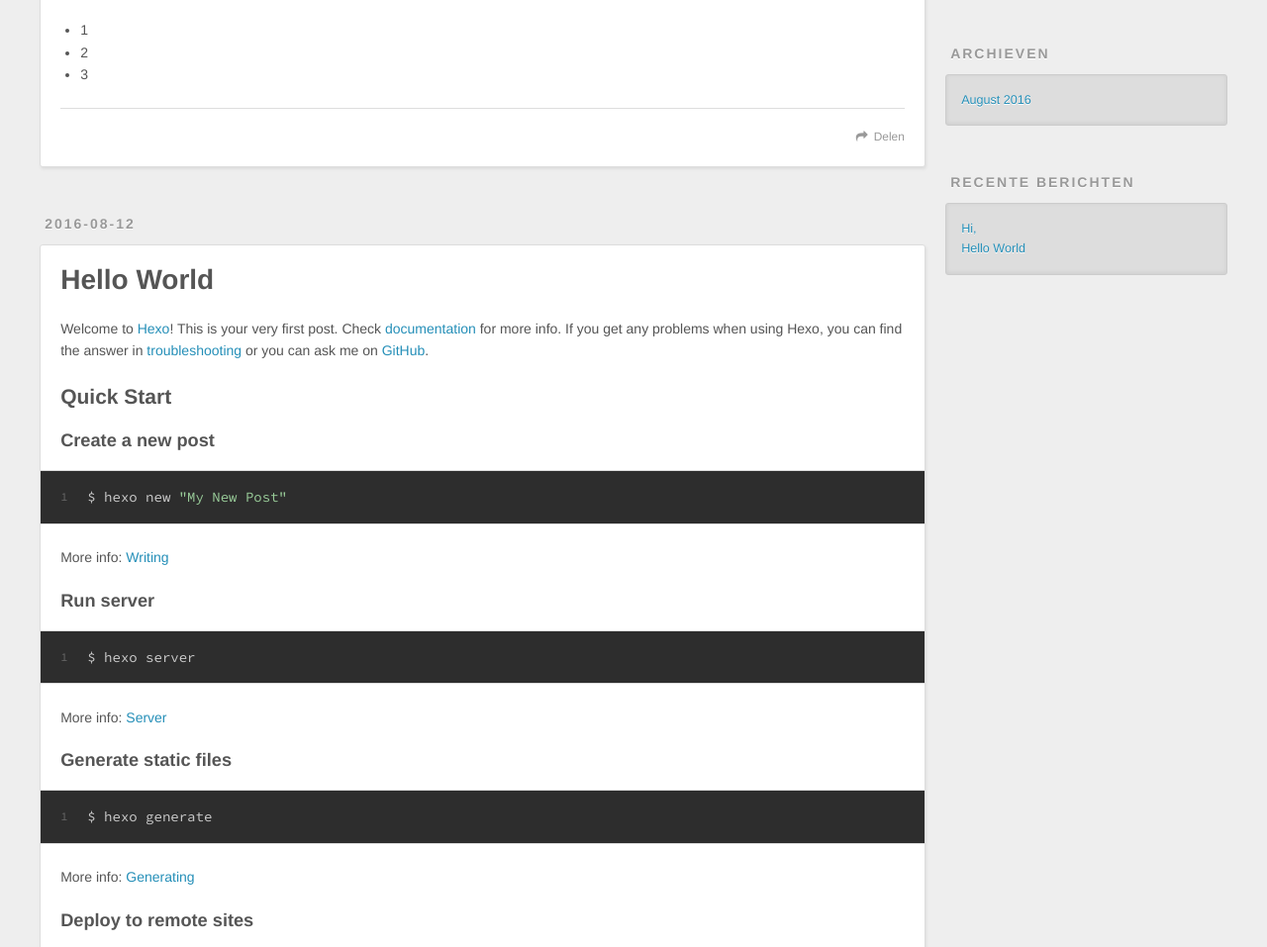
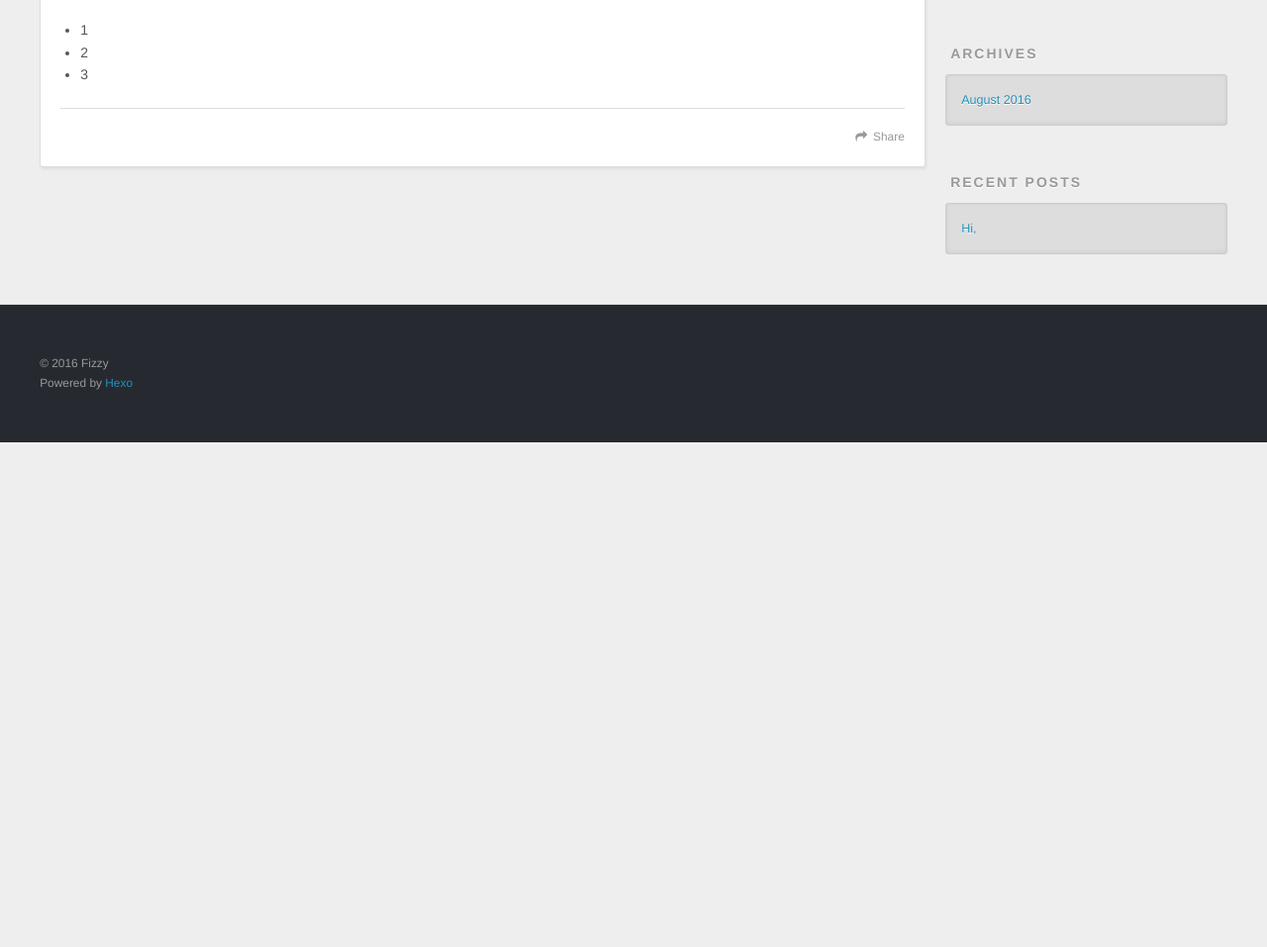
Before and after one commit to SpaxFiz/SpaxFiz.github.io, a plain HTML site: page index.html in a window 1280 px wide. Shown: the part 434-1391 px from the top of the page at 99% size. After the commit the page ends 881 px from the top, so only its background shows below. Drawn offline with nearby package versions, Linux system fonts and the light colour scheme.

Commit message:
Site updated: 2016-08-12 19:57:22

```diff
--- a/index.html
+++ b/index.html
@@ -50,7 +50,7 @@
 
           <a id="nav-rss-link" class="nav-icon" href="/atom.xml" title="RSS Feed"></a>
 
-        <a id="nav-search-btn" class="nav-icon" title="Zoeken"></a>
+        <a id="nav-search-btn" class="nav-icon" title="Search"></a>
       </nav>
       <div id="search-form-wrap">
         <form action="//google.com/search" method="get" accept-charset="UTF-8" class="search-form"><input type="search" name="q" results="0" class="search-form-input" placeholder="Search"><button type="submit" class="search-form-submit">&#xF002;</button><input type="hidden" name="sitesearch" value="http://fizzy.cc"></form>
@@ -96,52 +96,7 @@
 
     </div>
     <footer class="article-footer">
-      <a data-url="http://fizzy.cc/2016/08/12/Hi-siqing/" data-id="cirroqwji00005zs241grdp07" class="article-share-link">Delen</a>
-
-
-    </footer>
-  </div>
-
-</article>
-
-
-
-    <article id="post-hello-world" class="article article-type-post" itemscope itemprop="blogPost">
-  <div class="article-meta">
-    <a href="/2016/08/12/hello-world/" class="article-date">
-  <time datetime="2016-08-12T01:45:28.000Z" itemprop="datePublished">2016-08-12</time>
-</a>
-
-  </div>
-  <div class="article-inner">
-
-
-      <header class="article-header">
-
-
-    <h1 itemprop="name">
-      <a class="article-title" href="/2016/08/12/hello-world/">Hello World</a>
-    </h1>
-
-
-      </header>
-
-    <div class="article-entry" itemprop="articleBody">
-
-        <p>Welcome to <a href="https://hexo.io/" target="_blank" rel="external">Hexo</a>! This is your very first post. Check <a href="https://hexo.io/docs/" target="_blank" rel="external">documentation</a> for more info. If you get any problems when using Hexo, you can find the answer in <a href="https://hexo.io/docs/troubleshooting.html" target="_blank" rel="external">troubleshooting</a> or you can ask me on <a href="https://github.com/hexojs/hexo/issues" target="_blank" rel="external">GitHub</a>.</p>
-<h2 id="Quick-Start"><a href="#Quick-Start" class="headerlink" title="Quick Start"></a>Quick Start</h2><h3 id="Create-a-new-post"><a href="#Create-a-new-post" class="headerlink" title="Create a new post"></a>Create a new post</h3><figure class="highlight bash"><table><tr><td class="gutter"><pre><div class="line">1</div></pre></td><td class="code"><pre><div class="line">$ hexo new <span class="string">"My New Post"</span></div></pre></td></tr></table></figure>
-<p>More info: <a href="https://hexo.io/docs/writing.html" target="_blank" rel="external">Writing</a></p>
-<h3 id="Run-server"><a href="#Run-server" class="headerlink" title="Run server"></a>Run server</h3><figure class="highlight bash"><table><tr><td class="gutter"><pre><div class="line">1</div></pre></td><td class="code"><pre><div class="line">$ hexo server</div></pre></td></tr></table></figure>
-<p>More info: <a href="https://hexo.io/docs/server.html" target="_blank" rel="external">Server</a></p>
-<h3 id="Generate-static-files"><a href="#Generate-static-files" class="headerlink" title="Generate static files"></a>Generate static files</h3><figure class="highlight bash"><table><tr><td class="gutter"><pre><div class="line">1</div></pre></td><td class="code"><pre><div class="line">$ hexo generate</div></pre></td></tr></table></figure>
-<p>More info: <a href="https://hexo.io/docs/generating.html" target="_blank" rel="external">Generating</a></p>
-<h3 id="Deploy-to-remote-sites"><a href="#Deploy-to-remote-sites" class="headerlink" title="Deploy to remote sites"></a>Deploy to remote sites</h3><figure class="highlight bash"><table><tr><td class="gutter"><pre><div class="line">1</div></pre></td><td class="code"><pre><div class="line">$ hexo deploy</div></pre></td></tr></table></figure>
-<p>More info: <a href="https://hexo.io/docs/deployment.html" target="_blank" rel="external">Deployment</a></p>
-
-
-    </div>
-    <footer class="article-footer">
-      <a data-url="http://fizzy.cc/2016/08/12/hello-world/" data-id="cirroqwjo00015zs2n2s2rvhr" class="article-share-link">Delen</a>
+      <a data-url="http://fizzy.cc/2016/08/12/Hi-siqing/" data-id="cirrp89cf00008es2rbtwqejn" class="article-share-link">Share</a>
 
 
     </footer>
@@ -158,7 +113,7 @@
 
 
   <div class="widget-wrap">
-    <h3 class="widget-title">Categorieën</h3>
+    <h3 class="widget-title">Categories</h3>
     <div class="widget">
       <ul class="category-list"><li class="category-list-item"><a class="category-list-link" href="/categories/FirstBlood/">FirstBlood</a></li></ul>
     </div>
@@ -173,7 +128,7 @@
 
 
   <div class="widget-wrap">
-    <h3 class="widget-title">Archieven</h3>
+    <h3 class="widget-title">Archives</h3>
     <div class="widget">
       <ul class="archive-list"><li class="archive-list-item"><a class="archive-list-link" href="/archives/2016/08/">August 2016</a></li></ul>
     </div>
@@ -183,16 +138,12 @@
 
 
   <div class="widget-wrap">
-    <h3 class="widget-title">Recente berichten</h3>
+    <h3 class="widget-title">Recent Posts</h3>
     <div class="widget">
       <ul>
 
           <li>
             <a href="/2016/08/12/Hi-siqing/">Hi, </a>
-          </li>
-
-          <li>
-            <a href="/2016/08/12/hello-world/">Hello World</a>
           </li>
 
       </ul>
```
Also changed, not shown: 2016/08/12/Hi-siqing/index.html (+5 -19 lines), archives/2016/08/index.html (+5 -28 lines), archives/2016/index.html (+5 -28 lines), archives/index.html (+5 -28 lines), categories/FirstBlood/index.html (+5 -9 lines).
